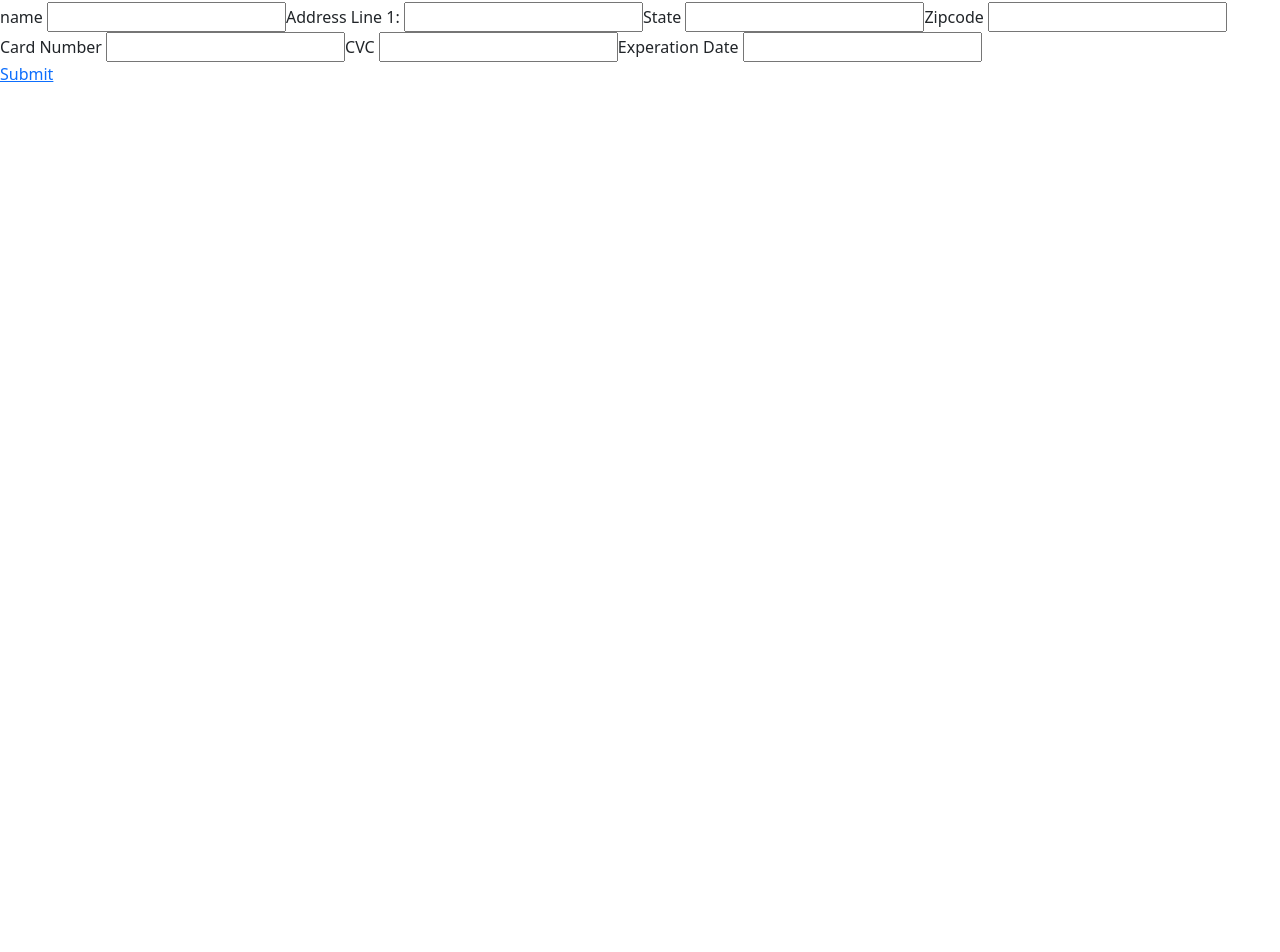
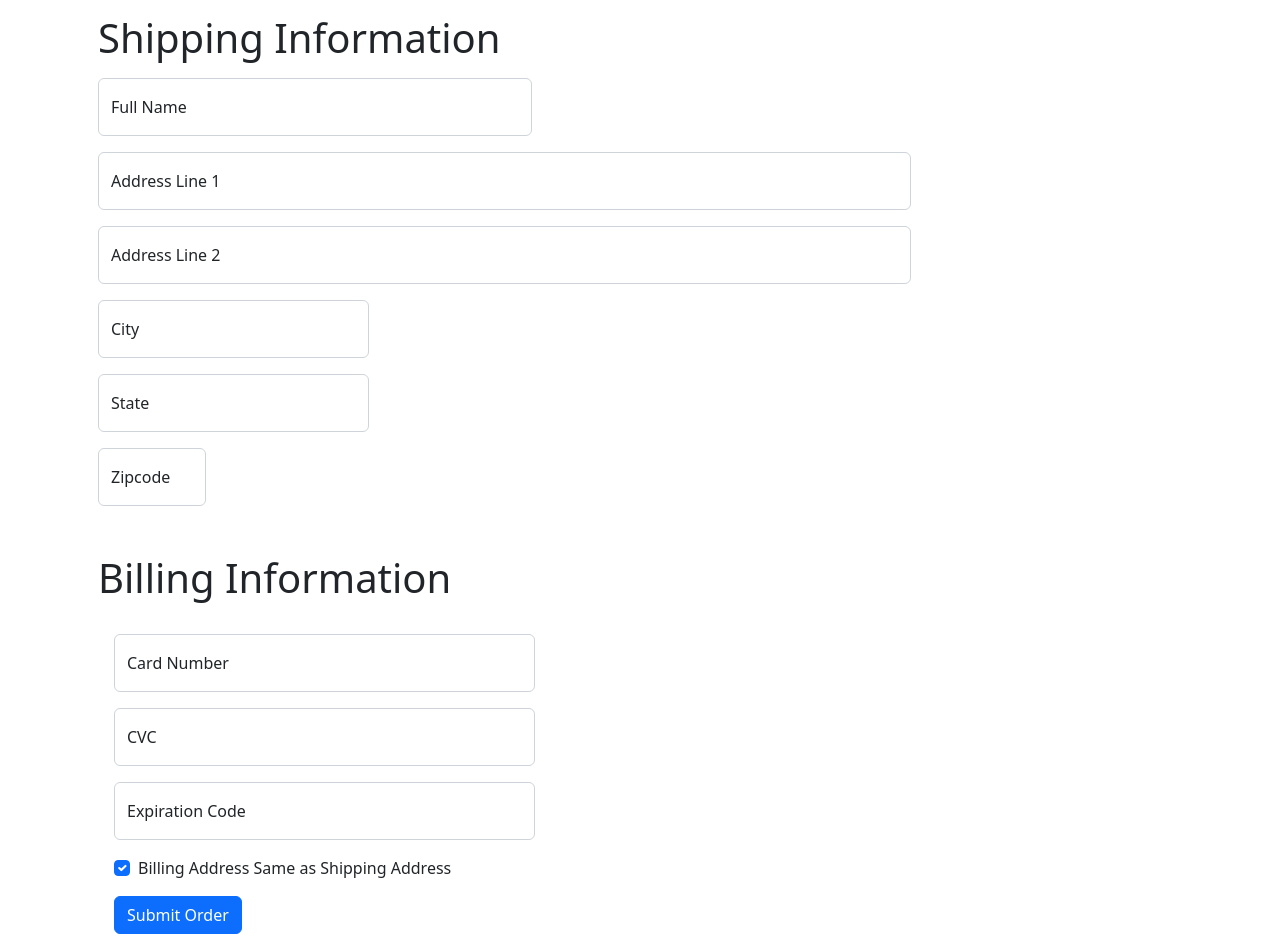
Before and after one commit to ljurecki/graceshopper, a React (Create React App) app: page /Checkout in a window 1280 px wide. Shown: the part 196-1148 px from the top of the page. Before the commit the page ends 800 px from the top, so only its background shows below. Built offline with nearby package versions, Linux system fonts and the light colour scheme; no server answers.

Commit message:
checkout and ordernumber pages styled

```diff
--- a/public/styles.css
+++ b/public/styles.css
@@ -4,6 +4,14 @@ div#outer\ div\ element {
     margin: 2% 5% 3% 5%;
     justify-content: space-around;
 }
+
+#orderedbooks {
+    display: grid;
+    grid-template-columns: 3fr 3fr 3fr 3fr 3fr;
+    margin: 2% 5% 3% 5%;
+    justify-content: space-around;
+}
+
 .list-group-item{
     border:none !important;
 }
--- a/src/App.js
+++ b/src/App.js
@@ -84,11 +84,11 @@ const App = () => {
           />
           <Route
               path='/Ordernumber'
-              element={<Ordernumber setJwt={setJwt} navigate={navigate} />}
+              element={<Ordernumber user={user} jwt={jwt} navigate={navigate} products={products}/>}
             />
           <Route
               path='/Checkout'
-              element={<Checkout/>}
+              element={<Checkout navigate={navigate}/>}
             />
         </Routes>
       </Container>
--- a/src/components/CartItems.js
+++ b/src/components/CartItems.js
@@ -10,7 +10,6 @@ const CartItemCard = ({ products, product }) => {
         const [cart_Product] = products.filter((product) => product.id === productId);
         const { id, title, imageurl, price } = cart_Product;
 
-        console.log(cart_Product)
         return (
             <ListGroup.Item
                 key={id}
@@ -21,7 +20,7 @@ const CartItemCard = ({ products, product }) => {
                 <Card.Text>
                     <img src={imageurl} />,
                     Price: {price},
-                    Qty:<input id='input' type="number" placeholder={qty}
+                    Qty:<input id='input' min="1" max="100" type="number" placeholder={qty}
                         onChange={(event) =>
                             setNewQty(event.target.value, updateCartProduct())}>
                     </input>
--- /dev/null
+++ b/src/components/CheckoutItems.js
@@ -0,0 +1,24 @@
+import React from 'react';
+import { Card, ListGroup } from 'react-bootstrap';
+
+const CheckoutCartItemCard = ({ products, product }) => {
+    const { productId} = product;
+
+    if (productId) {
+        const [cart_Product] = products.filter((product) => product.id === productId);
+        const { id, imageurl} = cart_Product;
+
+        console.log(cart_Product)
+        return (
+            <ListGroup.Item
+                key={id}
+                className='px-0 py-3 mx-3 d-flex flex-column'>
+                <Card.Text>
+                    <img src={imageurl} />
+                </Card.Text>
+            </ListGroup.Item>
+        )
+    }
+};
+
+export default CheckoutCartItemCard;
--- a/src/components/index.js
+++ b/src/components/index.js
@@ -5,3 +5,4 @@ export { default as EditProduct} from "./EditProduct"
 export { default as LoginForm } from "./LoginForm"
 export { default as RegisterForm } from "./RegisterForm"
 export { default as ProductCard} from "./AllProducts"
+export {default as CheckoutCartItemCard} from "./CheckoutItems"
--- a/src/pages/Cart.js
+++ b/src/pages/Cart.js
@@ -4,8 +4,9 @@ import { Link } from 'react-router-dom';
 import { CartItemCard } from '../components/index';
 import { getCart } from '../api'
 
-const Cart = ({ jwt, products }) => {
+const Cart = ({ jwt, products}) => {
   const [cartProducts, setCartProducts] = useState([]);
+
 
   async function allCartProducts() {
     setCartProducts(await getCart(jwt));
@@ -24,7 +25,7 @@ const Cart = ({ jwt, products }) => {
         variant='pills'
         className='bg-dark'
         style={{ fontSize: '60px' }}>
-        <Tab eventKey='activities' title='Shopping Cart'></Tab>
+        <Tab eventKey='activities' title='Great Book Finds!'></Tab>
       </Tabs>
       <ListGroup variant='flush'>
         <div id='outerCheckout'>
--- a/src/pages/Checkout.js
+++ b/src/pages/Checkout.js
@@ -1,9 +1,119 @@
 import React from 'react';
-import { Link } from 'react-router-dom';
-<link rel="stylesheet" href="checkout.css"></link>
+import { Form, Button, FloatingLabel, Tabs, Tab, Container } from 'react-bootstrap';
+
+const Checkout = ({ navigate }) => {
+
+    return (
+        <>
+            <Tabs
+                justify='true'
+                variant='pills'
+                className='bg-dark'
+                style={{ fontSize: '60px' }}>
+                <Tab eventKey="Login" title="Almost Yours, Checkout!"></Tab>
+            </Tabs>
+            <Container>
+                <Form>
+                    <Form.Group className='m-3 mt-5'>
+                        <Form.Label><h1>Shipping Information</h1></Form.Label>
+                        <FloatingLabel label='Full Name'>
+                            <Form.Control
+                                style={{ width: '40%' }}
+                                placeholder='Full Name' />
+                        </FloatingLabel>
+                    </Form.Group>
+
+                    <Form.Group className='m-3'>
+                        <FloatingLabel label='Address Line 1'>
+                            <Form.Control
+                                style={{ width: '75%' }}
+                                placeholder='Address1' />
+                        </FloatingLabel>
+                    </Form.Group>
+
+                    <Form.Group className='m-3'>
+
+                        <FloatingLabel label='Address Line 2'>
+                            <Form.Control
+                                style={{ width: '75%' }}
+                                placeholder='Address2' />
+                        </FloatingLabel>
+                    </Form.Group>
+
+                    <Form.Group className='m-3'>
+                        <FloatingLabel label='City'>
+                            <Form.Control
+                            style={{ width: '25%' }}
+                                placeholder='City' />
+                        </FloatingLabel>
+                    </Form.Group>
+
+                    <Form.Group className='m-3'>
+                        <FloatingLabel label='State'>
+                            <Form.Control
+                            style={{ width: '25%' }}
+                                placeholder='State' />
+                        </FloatingLabel>
+                    </Form.Group>
+
+                    <Form.Group className='m-3'>
+                        <FloatingLabel label='Zipcode'>
+                            <Form.Control
+                                id='zipcode'
+                                style={{ width: '10%' }}
+                                placeholder='zipcode' />
+                        </FloatingLabel>
+                    </Form.Group>
+
+                    <Form.Group className='m-3 mt-5'>
+                        <Form.Label><h1>Billing Information</h1></Form.Label>
+
+                        <Form.Group className='m-3'>
+                            <FloatingLabel label='Card Number'>
+                                <Form.Control
+                                style={{ width: '40%' }}
+                                    placeholder='Card Number' />
+                            </FloatingLabel>
+                        </Form.Group>
+
+                        <Form.Group className='m-3'>
+                            <FloatingLabel label='CVC'>
+                                <Form.Control
+                                style={{ width: '40%' }}
+                                    placeholder='cvc' />
+                            </FloatingLabel>
+                        </Form.Group>
+
+                        <Form.Group className='m-3'>
+                            <FloatingLabel label='Expiration Code'>
+                                <Form.Control
+                                style={{ width: '40%' }}
+                                    placeholder='Expiration Code' />
+                            </FloatingLabel>
+                        </Form.Group>
+
+                        <Form.Group className="mb-3 mx-3" controlId="formBasicCheckbox">
+                            <Form.Check type="checkbox" label="Billing Address Same as Shipping Address" defaultChecked={true} />
+                        </Form.Group>
+                        <Button className="mb-3 mx-3" variant="primary"
+                            onClick={(e) => {
+                                e.preventDefault();
+                                navigate('/Ordernumber')
+                            }}>
+                            Submit Order
+                        </Button>
+                    </Form.Group>
+                </Form>
+            </Container>
+        </>
+    );
+};
+
+export default Checkout;
 
 
-const Checkout = () => {
+{/*
+
     return (
         <>
             <div id="address">
@@ -32,6 +142,4 @@ const Checkout = () => {
             </div>
         </>
     )
-};
-
-export default Checkout;
+}; */}
--- a/src/pages/Ordernumber.js
+++ b/src/pages/Ordernumber.js
@@ -1,20 +1,55 @@
-import React from 'react';
-<link rel="stylesheet" href="checkout.css"></link>
-function getRandomInt() {
-    return Math.floor(Math.random() * 500  + 10000);
-  }
+import React, { useState, useEffect } from 'react';
+import { Tabs, Tab, Container, ListGroup } from 'react-bootstrap';
+import { CheckoutCartItemCard } from '../components';
+import { getCart } from '../api'
 
-const Ordernumber = ({time}) => {
+const Ordernumber = ({ jwt, products }) => {
+
+    const [cartProducts, setCartProducts] = useState([]);
+
+    function getRandomInt() {
+        return Math.floor(Math.random() * 500 + 10000);
+    }
+
+    async function allCartProducts() {
+        setCartProducts(await getCart(jwt));
+    }
+
+    useEffect(() => {
+        if (jwt) {
+            allCartProducts();
+        }
+    }, [jwt]);
+
     return (
         <>
-            <div id="address">
-                <h1>
-                    Your Order Number is
-                </h1>
-              <h3>
-             {getRandomInt() + "BB"}
-              </h3>
-            </div>
+            <Tabs
+                justify='true'
+                variant='pills'
+                className='bg-dark'
+                style={{ fontSize: '60px' }}>
+                <Tab eventKey="Login" title="Thank You, Happy Reading!"></Tab>
+            </Tabs>
+            <Container>
+                <div id='orderinfo'>
+                    <h1 className='mt-5'>
+                        Your Order Number Is:
+                    </h1>
+                    <h3>{getRandomInt() + "BB"}</h3>
+                    <h2 className='mt-5'>These Books Will See You Soon:</h2>
+                    <ListGroup variant='flush'>
+                        <div id='orderedbooks'>
+                            {cartProducts ? (
+                                cartProducts.map((product) => {
+                                    return <CheckoutCartItemCard products={products} product={product} key={product.id} />
+                                })
+                            ) : (
+                                <h1>No Products Found!</h1>
+                            )}
+                        </div>
+                    </ListGroup>
+                </div>
+            </Container >
         </>
     )
 };
```
